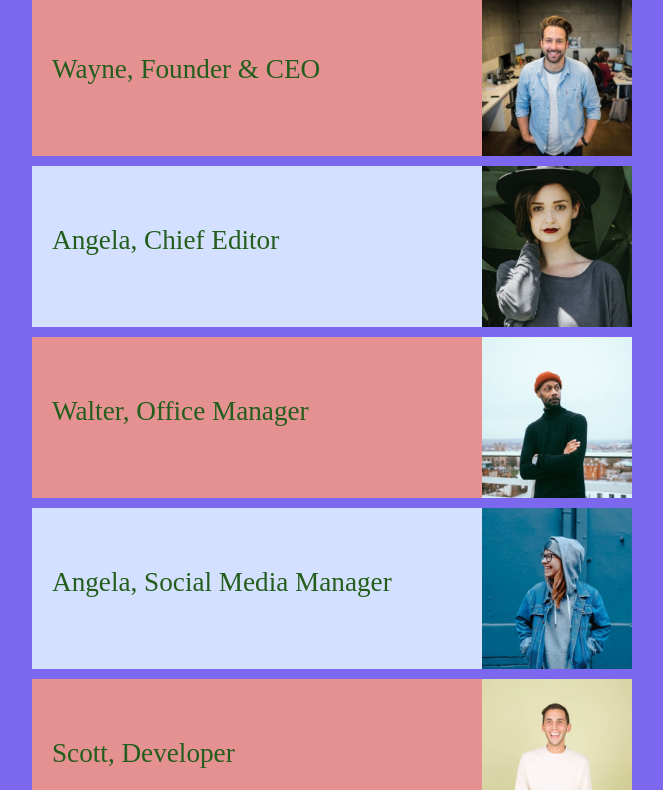
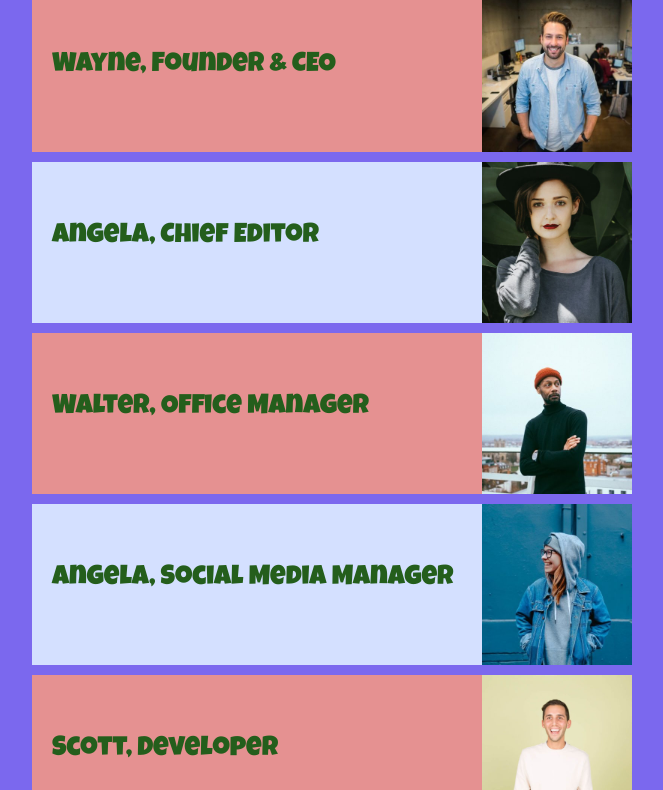
Before and after one commit to AlessandroRamoni/js-our-team, a plain HTML site: page index.html in a window 1280 px wide. Shown: the part 52-842 px from the top of the page, without its empty margins (308-971 px from the left). Drawn offline with Linux system fonts and the light colour scheme.

Commit message:
add google fonts

```diff
--- a/css/style.css
+++ b/css/style.css
@@ -75,6 +75,7 @@ meter {
 
 .container{
     background-color: mediumslateblue;
+    font-family: 'Luckiest Guy', cursive;
 }
 
 .pictures{
--- a/index.html
+++ b/index.html
@@ -5,6 +5,9 @@
     <meta charset="UTF-8">
     <meta http-equiv="X-UA-Compatible" content="IE=edge">
     <meta name="viewport" content="width=device-width, initial-scale=1.0">
+    <link rel="preconnect" href="https://fonts.googleapis.com">
+    <link rel="preconnect" href="https://fonts.gstatic.com" crossorigin>
+    <link href="https://fonts.googleapis.com/css2?family=Luckiest+Guy&display=swap" rel="stylesheet">
     <link rel="stylesheet" href="./css/style.css">
     <script src="./js/script.js" defer></script>
     <title>JS Our Team</title>
```
